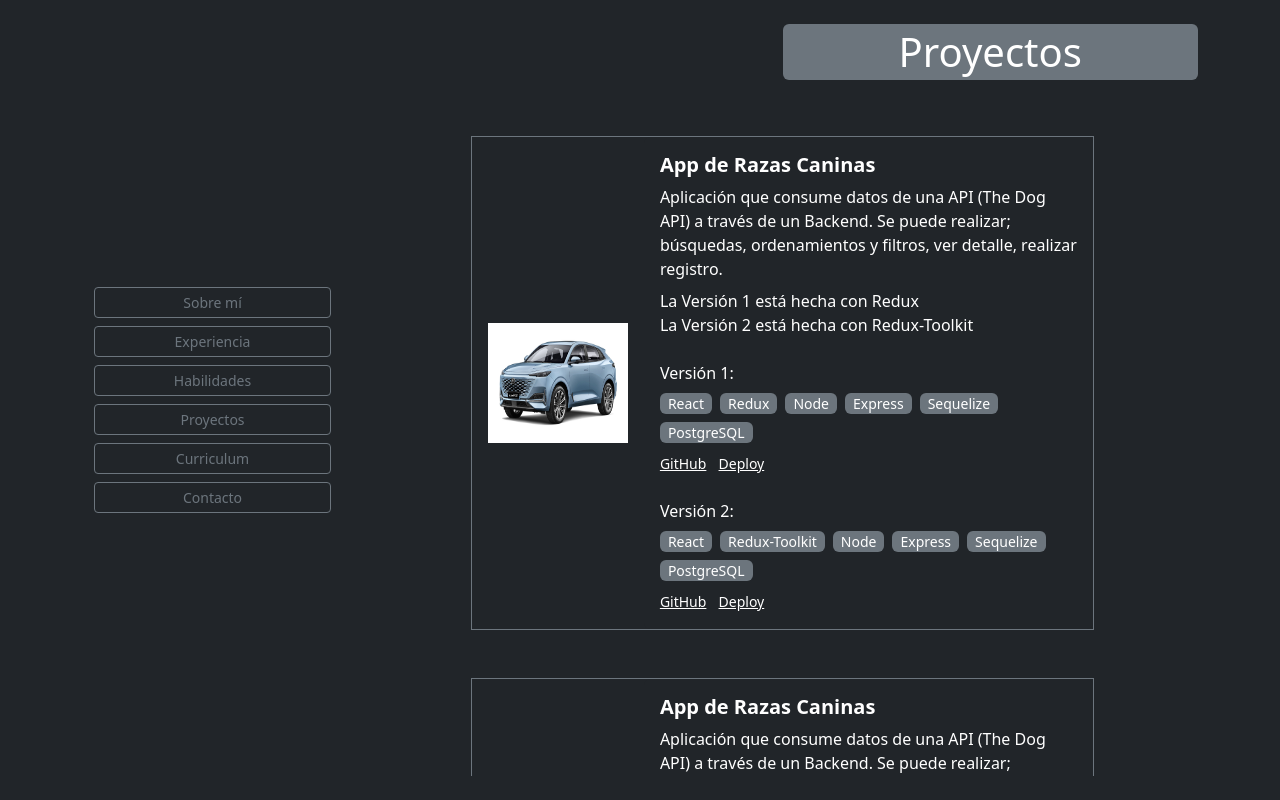
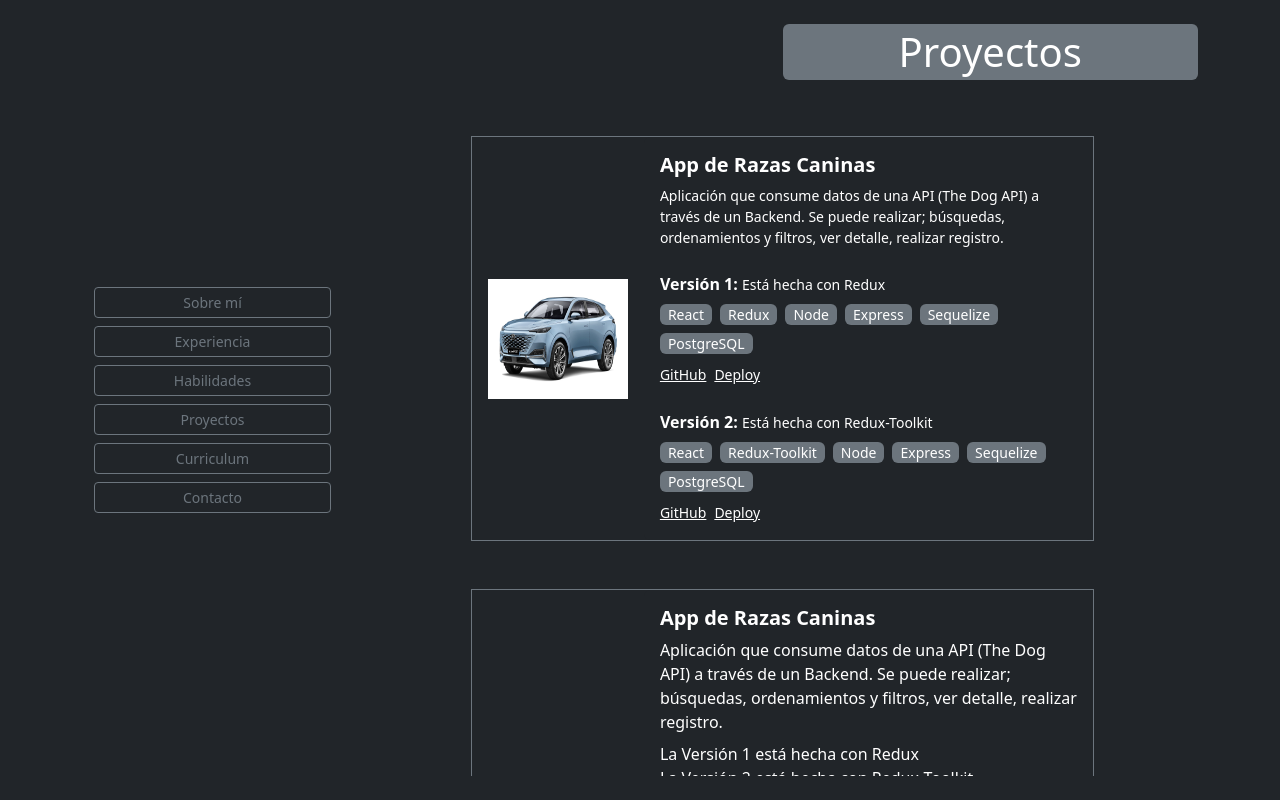
Before and after one commit to rubenevivancos/Portafolio, a React (Create React App) app in the folder client/: page /projects in a window 1280 px wide. Built offline with nearby package versions, Linux system fonts and the light colour scheme.

Commit message:
Linkeando a github y mejoras en diseño

```diff
--- a/client/src/Components/Projects/projects.js
+++ b/client/src/Components/Projects/projects.js
@@ -45,18 +45,12 @@ export default function Home() {
                                                         <b>App de Razas Caninas</b>
                                                     </Card.Title>
                                                     <Card.Text className="d-flex flex-column">
-                                                        <span className="mb-2">
+                                                        <span className="mb-4 small">
                                                             Aplicación que consume datos de una API (The Dog API) a través de un
                                                             Backend. Se puede realizar; búsquedas, ordenamientos y filtros, ver detalle, realizar registro.
                                                         </span>
-                                                        <span>
-                                                            La Versión 1 está hecha con Redux
-                                                        </span>
-                                                        <span className="mb-4">
-                                                            La Versión 2 está hecha con Redux-Toolkit
-                                                        </span>
                                                         <span className="mb-2">
-                                                            Versión 1:
+                                                            <b>Versión 1:</b> <span className="small">Está hecha con Redux</span>
                                                         </span>
                                                         <span className="d-flex flex-wrap">
                                                             <span className="bg-secondary rounded px-2 me-2 mb-2 small">React</span>
@@ -67,10 +61,18 @@ export default function Home() {
                                                             <span className="bg-secondary rounded px-2 me-2 mb-2 small">PostgreSQL</span>
                                                         </span>
                                                         <span className="mb-4">
-                                                            <Link className="pe-2 small text-white">GitHub</Link> <Link className="small text-white">Deploy</Link>
+                                                            <Link className="pe-2 small text-white"
+                                                                  to="#"
+                                                                  onClick={() => window.open("https://github.com/rubenevivancos/PI-Dogs-Henry", "_blank")}
+                                                            >
+                                                                GitHub
+                                                            </Link>
+                                                            <Link className="small text-white">
+                                                                Deploy
+                                                            </Link>
                                                         </span>
                                                         <span className="mb-2">
-                                                            Versión 2:
+                                                            <b>Versión 2:</b> <span className="small">Está hecha con Redux-Toolkit</span>
                                                         </span>
                                                         <span className="d-flex flex-wrap">
                                                             <span className="bg-secondary rounded px-2 me-2 mb-2 small">React</span>
@@ -81,7 +83,15 @@ export default function Home() {
                                                             <span className="bg-secondary rounded px-2 me-2 mb-2 small">PostgreSQL</span>
                                                         </span>
                                                         <span>
-                                                            <Link className="pe-2 small text-white">GitHub</Link> <Link className="small text-white">Deploy</Link>
+                                                            <Link className="pe-2 small text-white"
+                                                                  to="#"
+                                                                  onClick={() => window.open("https://github.com/rubenevivancos/PI_Dogs_2.0", "_blank")}
+                                                            >
+                                                                GitHub
+                                                            </Link>
+                                                            <Link className="small text-white">
+                                                                Deploy
+                                                            </Link>
                                                         </span>
                                                     </Card.Text>
                                                 </Card.Body>
```
